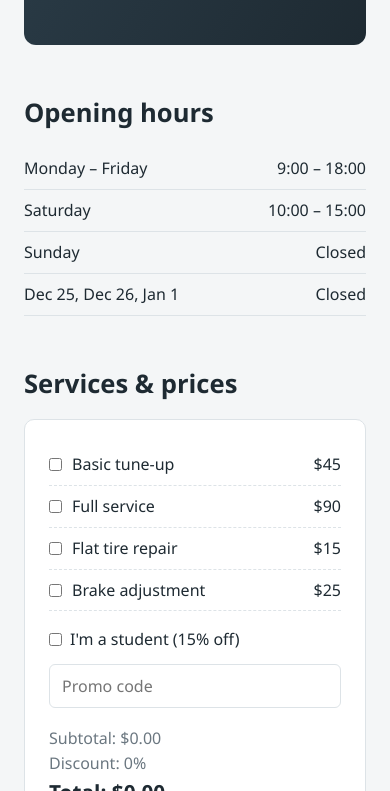
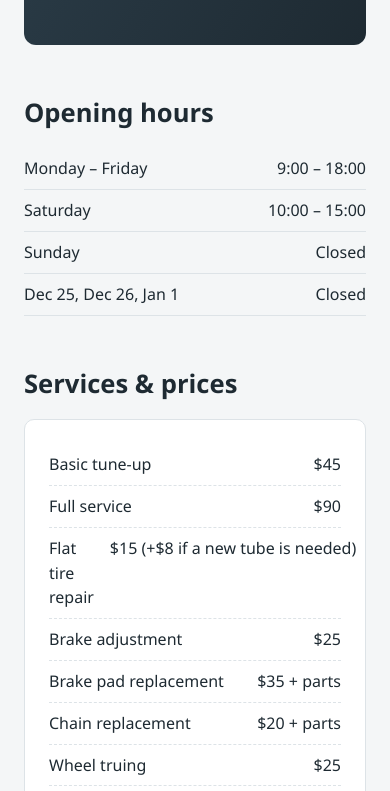
Before and after one commit to undefinedcringe/spoke-and-wrench-case-study, a plain HTML site: page site/index.html in a window 390 px wide. Shown: the part 295-1086 px from the top of the page. Drawn offline with Linux system fonts and the light colour scheme.

Commit message:
refactor(pricing): replace public calculator with the full price list
A customer-visible total could be screenshotted and disputed. The owner
now gives estimates by phone, and WINTER10 is out of the page source.

```diff
--- a/site/index.html
+++ b/site/index.html
@@ -104,11 +104,10 @@
       padding: 24px;
     }
 
-    .service { display: flex; justify-content: space-between; padding: 8px 0; border-bottom: 1px dashed var(--border); }
-    .service label { display: flex; gap: 10px; align-items: center; cursor: pointer; }
-
-    .options { margin-top: 16px; display: grid; gap: 12px; max-width: 360px; }
-    .options label { display: flex; gap: 8px; align-items: center; }
+    .service { display: flex; justify-content: space-between; gap: 16px; padding: 8px 0; border-bottom: 1px dashed var(--border); }
+    .service span:last-child { text-align: right; white-space: nowrap; }
+    .price-note { margin-top: 16px; color: var(--muted); font-size: 0.95rem; }
+    .privacy-note { color: var(--muted); font-size: 0.85rem; }
 
     input[type="text"], input[type="email"], input[type="tel"], input[type="date"], select, textarea {
       width: 100%;
@@ -122,10 +121,6 @@
 
     /* Hidden from people; automated form fillers tend to complete it */
     .form-trap { position: absolute; left: -9999px; width: 1px; height: 1px; overflow: hidden; }
-
-    .summary { margin-top: 18px; }
-    .summary p { color: var(--muted); }
-    .summary .total { font-size: 1.3rem; font-weight: 700; color: var(--dark); }
 
     form { display: grid; gap: 14px; max-width: 460px; }
     form label { font-size: 0.95rem; color: var(--muted); }
@@ -203,23 +198,15 @@
     <section id="services">
       <h2>Services &amp; prices</h2>
       <div class="card">
-        <div class="service"><label><input type="checkbox" class="svc" value="45"> Basic tune-up</label><span>$45</span></div>
-        <div class="service"><label><input type="checkbox" class="svc" value="90"> Full service</label><span>$90</span></div>
-        <div class="service"><label><input type="checkbox" class="svc" value="15"> Flat tire repair</label><span>$15</span></div>
-        <div class="service"><label><input type="checkbox" class="svc" value="25"> Brake adjustment</label><span>$25</span></div>
-
-        <div class="options">
-          <label><input type="checkbox" id="student"> I'm a student (15% off)</label>
-          <div>
-            <input type="text" id="promo" placeholder="Promo code" aria-label="Promo code">
-          </div>
-        </div>
-
-        <div class="summary">
-          <p>Subtotal: <span id="subtotal">$0.00</span></p>
-          <p>Discount: <span id="discount">0%</span></p>
-          <p class="total">Total: <span id="total">$0.00</span></p>
-        </div>
+        <div class="service"><span>Basic tune-up</span><span>$45</span></div>
+        <div class="service"><span>Full service</span><span>$90</span></div>
+        <div class="service"><span>Flat tire repair</span><span>$15 (+$8 if a new tube is needed)</span></div>
+        <div class="service"><span>Brake adjustment</span><span>$25</span></div>
+        <div class="service"><span>Brake pad replacement</span><span>$35 + parts</span></div>
+        <div class="service"><span>Chain replacement</span><span>$20 + parts</span></div>
+        <div class="service"><span>Wheel truing</span><span>$25</span></div>
+        <div class="service"><span>E-bike check-up</span><span>$40</span></div>
+        <p class="price-note">We don't repair e-bike batteries or motors. Your final price is confirmed by the shop after we talk. Students get 15% off. If you have a student card or promo code, mention it when we call.</p>
       </div>
     </section>
 
@@ -374,34 +361,6 @@
 
     window.addEventListener('resize', syncHeaderHeight);
     syncHeaderHeight();
-
-    // ---------- Price calculator ----------
-    const serviceBoxes = document.querySelectorAll('.svc');
-    const studentBox = document.getElementById('student');
-    const promoInput = document.getElementById('promo');
-
-    function calcTotal() {
-      let subtotal = 0;
-      serviceBoxes.forEach(function (box) {
-        if (box.checked) subtotal += Number(box.value);
-      });
-
-      let discount = 0;
-      // Discounts don't combine: the customer gets the biggest one
-      if (studentBox.checked) discount = Math.max(discount, 0.15);
-      if (promoInput.value.trim().toUpperCase() === 'WINTER10') discount = Math.max(discount, 0.10);
-
-      const total = subtotal * (1 - discount);
-
-      document.getElementById('subtotal').textContent = '$' + subtotal.toFixed(2);
-      document.getElementById('discount').textContent = Math.round(discount * 100) + '%';
-      document.getElementById('total').textContent = '$' + total.toFixed(2);
-    }
-
-    serviceBoxes.forEach(function (box) { box.addEventListener('change', calcTotal); });
-    studentBox.addEventListener('change', calcTotal);
-    promoInput.addEventListener('input', calcTotal);
-    calcTotal();
 
     // ---------- Booking ----------
     const bookingForm = document.getElementById('booking-form');
```
